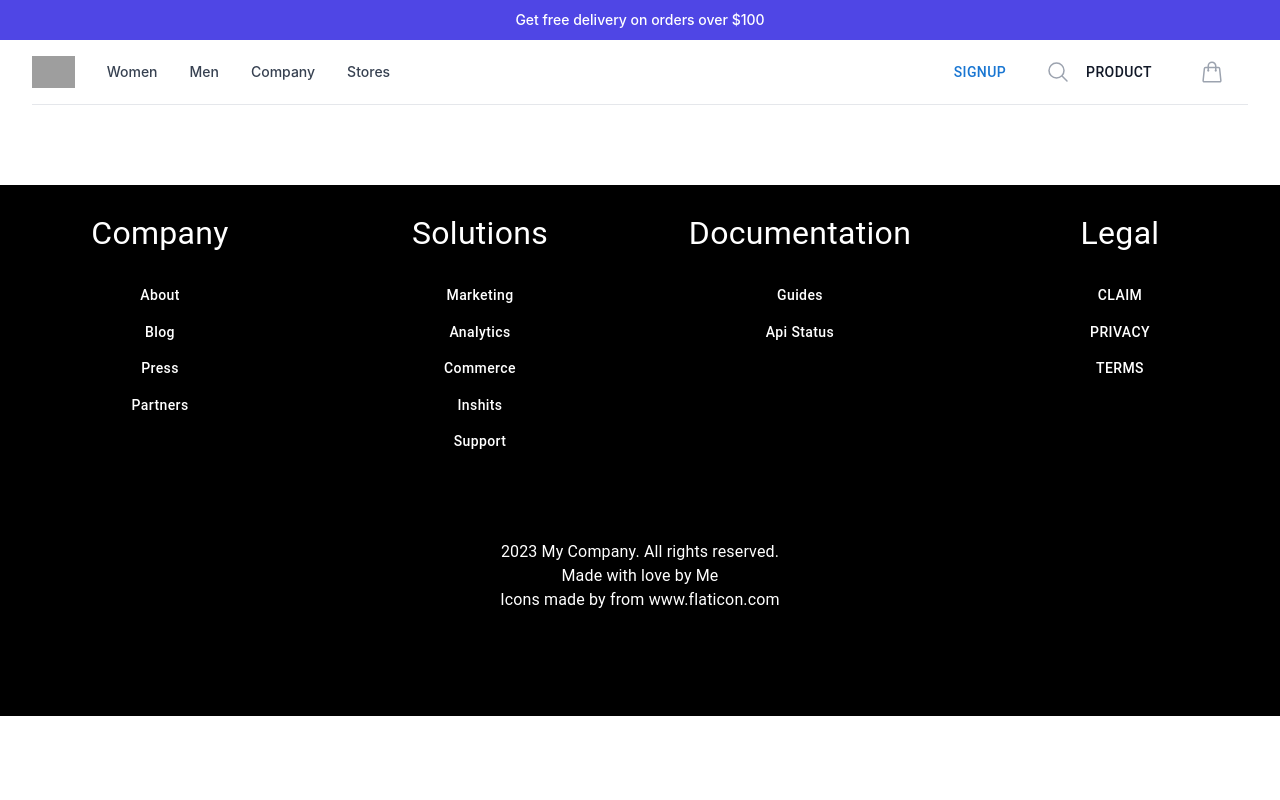
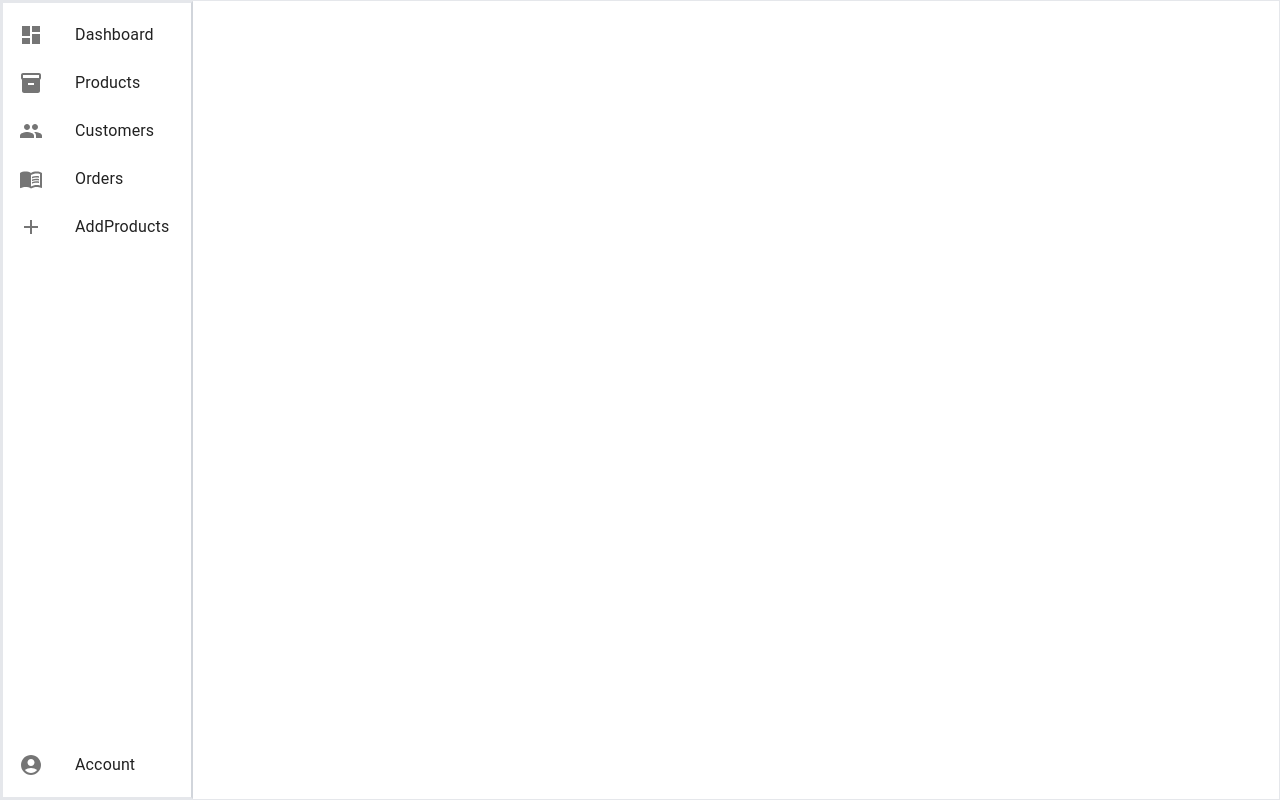
Before and after one commit to sakshamsaharawat/shoping-with-aakash, a React (Create React App) app: page /admin in a window 1280 px wide. Built offline with nearby package versions, Linux system fonts and the light colour scheme; grey boxes are pictures that could not be loaded.

Commit message:
feat : add Admin code

```diff
--- /dev/null
+++ b/src/Admin/Admin.jsx
@@ -0,0 +1,82 @@
+import React, { useState } from 'react';
+import DashboardIcon from '@mui/icons-material/Dashboard';
+import Inventory2Icon from '@mui/icons-material/Inventory2';
+import PeopleIcon from '@mui/icons-material/People';
+import MenuBookIcon from '@mui/icons-material/MenuBook';
+import AddIcon from '@mui/icons-material/Add';
+import { Box, CssBaseline, Drawer, List, ListItem, ListItemButton, ListItemIcon, ListItemText, Toolbar, useMediaQuery, useTheme } from '@mui/material';
+import { Route, Routes, useNavigate } from 'react-router-dom';
+import AccountCircleIcon from '@mui/icons-material/AccountCircle';
+import ProductsTable from './Components/ProductsTable';
+import CreateProductFrom from './Components/CreateProductFrom';
+import OrdersTable from './Components/OrdersTable';
+import CustomersTable from './Components/CustomersTable';
+import AdminDashboard from './Components/AdminDashboard';
+
+
+const menu = [
+    { name: "Dashboard", path: "/admin", icon: <DashboardIcon /> },
+    { name: "Products", path: "/admin/products", icon: <Inventory2Icon /> },
+    { name: "Customers", path: "/admin/customers", icon: <PeopleIcon /> },
+    { name: "Orders", path: "/admin/orders", icon: <MenuBookIcon /> },
+    { name: "AddProducts", path: "/admin/product/create", icon: <AddIcon /> },
+]
+
+const Admin = () => {
+    const theme = useTheme();
+    const isLargeScreen = useMediaQuery(theme.breakpoints.up("lg"));
+    const [sideBarVisible, setSideBarVisible] = useState(false);
+    const navigate = useNavigate();
+
+    const drawer = (
+        <Box sx={{ overflow: "auto", display: "flex", flexDirection: "column", justifyContent: "space-between", height: "100%" }}>
+            {/* {isLargeScreen && <Toolbar />} */}
+            <>
+                <List>
+                    {menu.map((item, index) =>
+                        <ListItem key={item.name} disablePadding onClick={() => navigate(item.path)}>
+                            <ListItemButton>
+                                <ListItemIcon>
+                                    {item.icon}
+                                </ListItemIcon>
+                                <ListItemText>{item.name}</ListItemText>
+                            </ListItemButton>
+                        </ListItem>)}
+                </List>
+            </>
+            <List>
+                <ListItem disablePadding >
+                    <ListItemButton >
+                        <ListItemIcon>
+                            <AccountCircleIcon />
+                        </ListItemIcon>
+                        <ListItemText>Account</ListItemText>
+                    </ListItemButton>
+                </ListItem>
+            </List>
+        </Box>
+    )
+
+    return (
+        <div>
+            <div className='flex border h-[100vh] space-between'>
+                <CssBaseline />
+
+                <div className='w-[15%] border-2 border-r-gray-300 h-full'>
+                    {drawer}
+                </div>
+                <div className='w-[85%]'>
+                    <Routes>
+                        <Route path="/" element={<AdminDashboard />}></Route>
+                        <Route path="/product/create" element={<CreateProductFrom />}></Route>
+                        <Route path="/products" element={<ProductsTable />}></Route>
+                        <Route path="/orders" element={<OrdersTable />}></Route>
+                        <Route path="/customers" element={<CustomersTable />}></Route>
+                    </Routes>
+                </div>
+            </div>
+        </div>
+    )
+}
+
+export default Admin
--- /dev/null
+++ b/src/Admin/Components/Achivement.jsx
@@ -0,0 +1,20 @@
+import { styled } from '@mui/material'
+import React from 'react'
+
+const TriangleImg = styled("img")({
+  right:0,
+  bottom:0,
+  height:170,
+  position:"absolute"
+
+})
+
+const Achivement = () => {
+  return (
+    <div>
+      Achivement
+    </div>
+  )
+}
+
+export default Achivement
--- /dev/null
+++ b/src/Admin/Components/AdminDashboard.jsx
@@ -0,0 +1,15 @@
+import { Grid } from '@mui/material'
+import React from 'react'
+
+const AdminDashboard = () => {
+  return (
+    <div>
+      <Grid constainer spacing={2}>
+        <Grid item xs={12} md={4}>
+        </Grid>
+      </Grid>
+    </div>
+  )
+}
+
+export default AdminDashboard
--- /dev/null
+++ b/src/Admin/Components/CreateProductFrom.jsx
@@ -0,0 +1,11 @@
+import React from 'react'
+
+const CreateProductFrom = () => {
+  return (
+    <div>
+
+    </div>
+  )
+}
+
+export default CreateProductFrom
--- /dev/null
+++ b/src/Admin/Components/CustomersTable.jsx
@@ -0,0 +1,11 @@
+import React from 'react'
+
+const CustomersTable = () => {
+  return (
+    <div>
+
+    </div>
+  )
+}
+
+export default CustomersTable
--- /dev/null
+++ b/src/Admin/Components/OrdersTable.jsx
@@ -0,0 +1,11 @@
+import React from 'react'
+
+const OrdersTable = () => {
+  return (
+    <div>
+
+    </div>
+  )
+}
+
+export default OrdersTable
--- /dev/null
+++ b/src/Admin/Components/ProductsTable.jsx
@@ -0,0 +1,11 @@
+import React from 'react'
+
+const ProductsTable = () => {
+  return (
+    <div>
+
+    </div>
+  )
+}
+
+export default ProductsTable
--- a/src/App.js
+++ b/src/App.js
@@ -4,20 +4,23 @@
 import Navigation from './cutomer/components/Navigation/Navigation';
 import Footer from './cutomer/components/Footer/Footer';
 import CustomerRouter from './Router/CustomerRouter';
+import AdminRouter from './Router/AdminRouter';
+import { Route, Routes } from 'react-router-dom';
 
 function App() {
   return (
     <div>
-      <Navigation />
-      <ToastContainer />
+      {/* <Navigation />
+      <ToastContainer /> */}
       <div>
-        <CustomerRouter />
+      <Routes>
+        <Route path="/*" element={<CustomerRouter />}></Route>
+        <Route path="/admin/*" element={<AdminRouter/>}></Route>
+        </Routes>
       </div>
-      <div className="mt-20">
+      {/* <div className="mt-20">
         <Footer />
-
-
-      </div>
+      </div> */}
     </div>
   );
 }
--- /dev/null
+++ b/src/Router/AdminRouter.jsx
@@ -0,0 +1,13 @@
+import React from 'react'
+import { Route, Routes } from 'react-router-dom'
+import Admin from '../Admin/Admin'
+
+const AdminRouter = () => {
+  return (
+    <Routes>
+        <Route path="/*" element={<Admin />}/>
+    </Routes>
+  )
+}
+
+export default AdminRouter
--- a/src/Router/CustomerRouter.jsx
+++ b/src/Router/CustomerRouter.jsx
@@ -8,10 +8,18 @@
 import OrderDetails from '../cutomer/components/Order/OrderDetails';
 import AuthModel from '../Auth/AuthModal';
 import PaymentSuccess from '../cutomer/components/Payment/PaymentSuccess';
+import Navigation from '../cutomer/components/Navigation/Navigation';
+import { ToastContainer } from 'react-toastify';
+import Footer from '../cutomer/components/Footer/Footer';
 
 const CustomerRouter = () => {
     return (
+        <div>
+         <Navigation />
+         <ToastContainer />
+         <div>
         <Routes>
+
             <Route exact path="/" element={<HomePage />} />
             <Route path="/:levelOne/:levelTwo/levelThree" element={<Product />} />
             <Route path="/product/:productId" element={<ProductDetail />} />
@@ -24,7 +32,13 @@
             <Route path="/login-page" element={<HomePage />} />
             <Route path='/payment/:orderId' exact element={<PaymentSuccess />} />
             {/* <Route path='/' exact element={<PaymentSuccess />} /> */}
+
         </Routes>
+        </div>
+        <div className="mt-20">
+        <Footer />
+      </div>
+        </div>
     );
 };
 
--- a/src/cutomer/components/Product/Product.jsx
+++ b/src/cutomer/components/Product/Product.jsx
@@ -38,7 +38,7 @@
 
     const decodedQueryString = decodeURIComponent(location.search);
     const searchParams = new URLSearchParams(decodedQueryString);
-    console.log("searchParams",searchParams)
+    console.log("searchParams", searchParams)
 
     const colorValue = searchParams.get("color")
     const sizeValue = searchParams.get("sizes")
@@ -51,12 +51,12 @@
 
     const handlePaginationChange = (e, value) => {
         const searchParams = new URLSearchParams(location.search);
-            searchParams.set("page", value);
+        searchParams.set("page", value);
         const query = searchParams.toString();
         navigate({ search: `?${query}` });
     }
 
-    const handleFilter = (e,value, sectionId) => {
+    const handleFilter = (e, value, sectionId) => {
         const searchParams = new URLSearchParams(location.search);
         let filterValues = searchParams.get(sectionId)?.split(",") || [];
 
--- a/src/cutomer/components/Product/ProductCard.jsx
+++ b/src/cutomer/components/Product/ProductCard.jsx
@@ -25,7 +25,7 @@
                 <div className='flex items-center space-x-2'>
                     <p className='font-semibold'>₹{product.discountedPrice}</p>
                     <p className='line-through opacity-50'>₹{product.price}</p>
-                    <p className='text-green-600 font-semibold'>{product.discountPresent}% off</p>
+                    <p className='text-green-600 font-semibold'>{product.discountedPercent}% off</p>
                 </div>
             </div>
 
```
